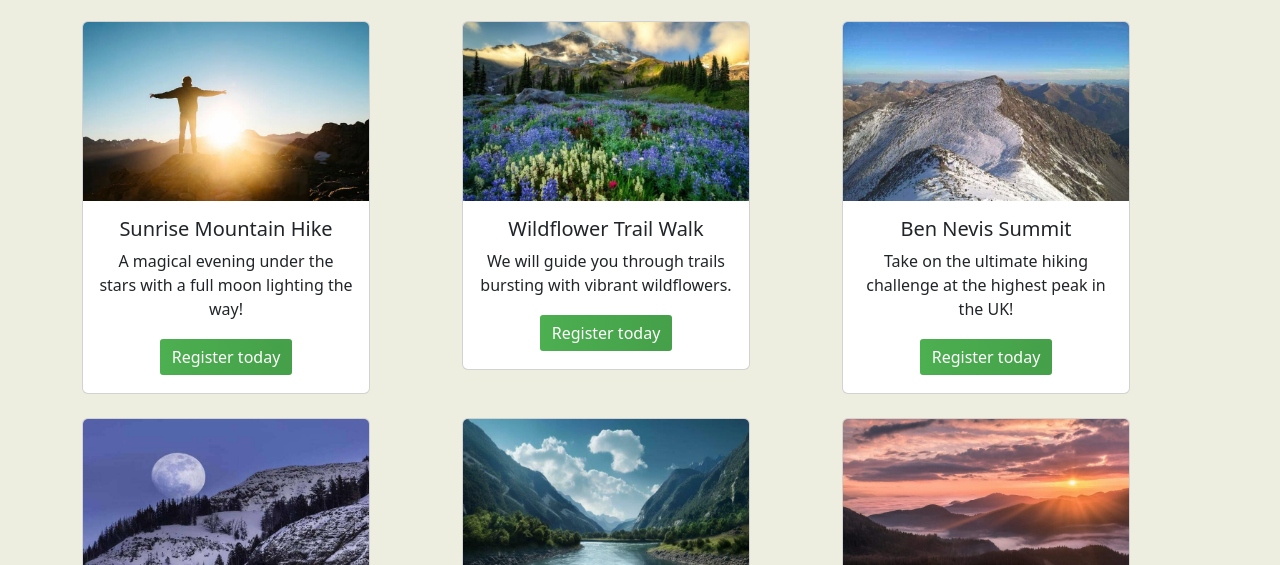
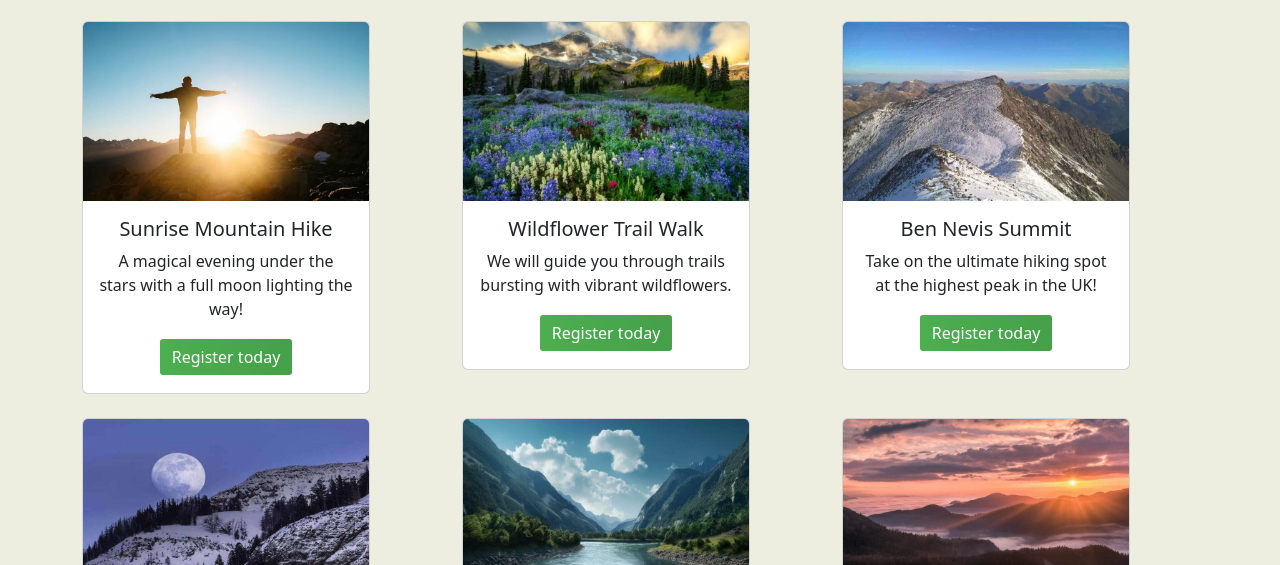
Before and after one commit to andrestineo/outdoorsdclub, a website: page pages/hikingtrails.html in a window 1280 px wide. Shown: the part 235-800 px from the top of the page. Drawn offline with nearby package versions, Linux system fonts and the light colour scheme.

Commit message:
bug fix 2

```diff
--- a/pages/hikingtrails.html
+++ b/pages/hikingtrails.html
@@ -80,7 +80,7 @@
                         <img src="../img/card3.jpg" class="card-img-top img-fluid" alt="Ben Nevis Summit">
                         <div class="card-body">
                             <h5 class="card-title">Ben Nevis Summit</h5>
-                            <p class="card-text">Take on the ultimate hiking challenge at the highest peak in the UK!</p>
+                            <p class="card-text">Take on the ultimate hiking spot at the highest peak in the UK!</p>
                             <a href="#" class="btn btn-primary">Register today</a>
                         </div>
                     </div>
```
